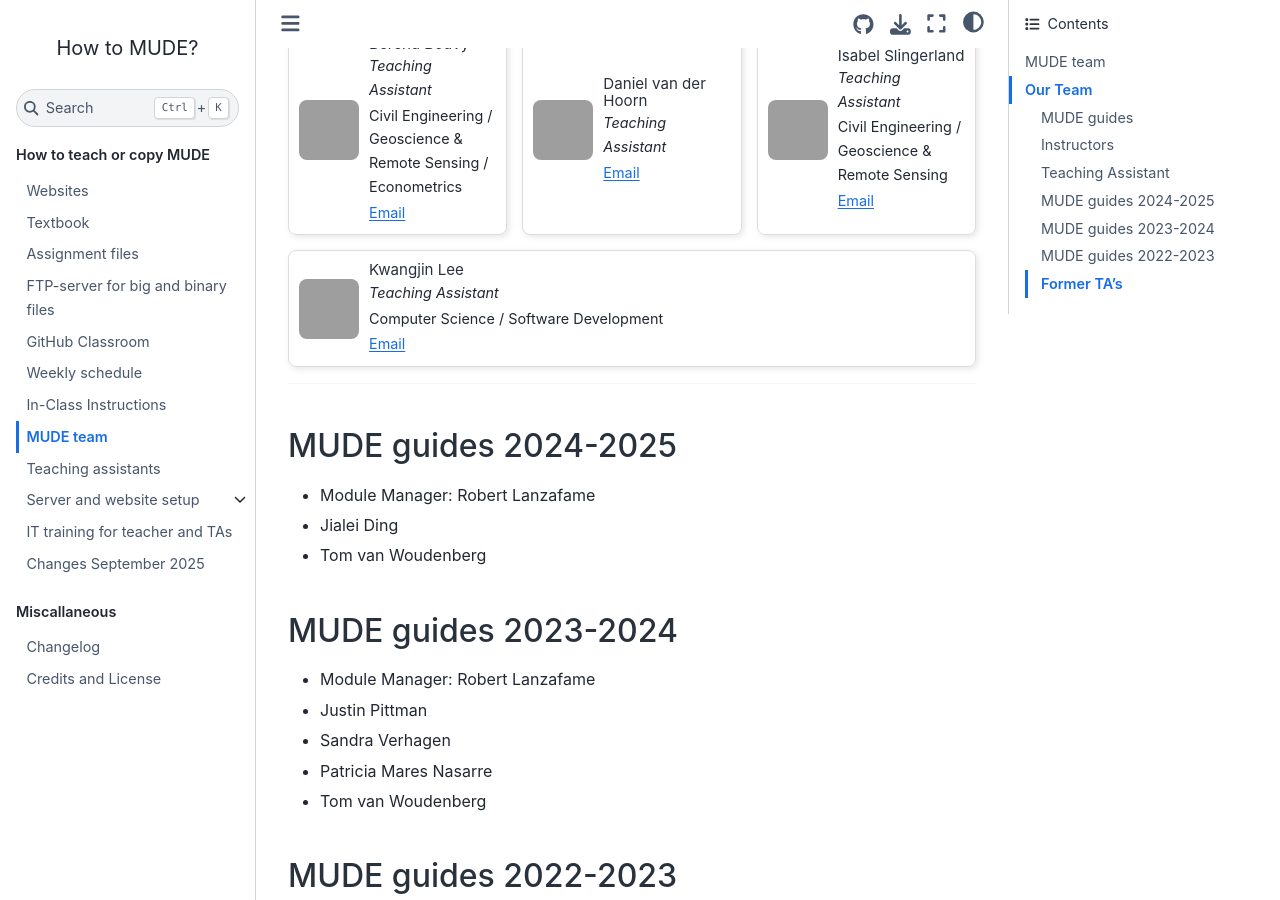
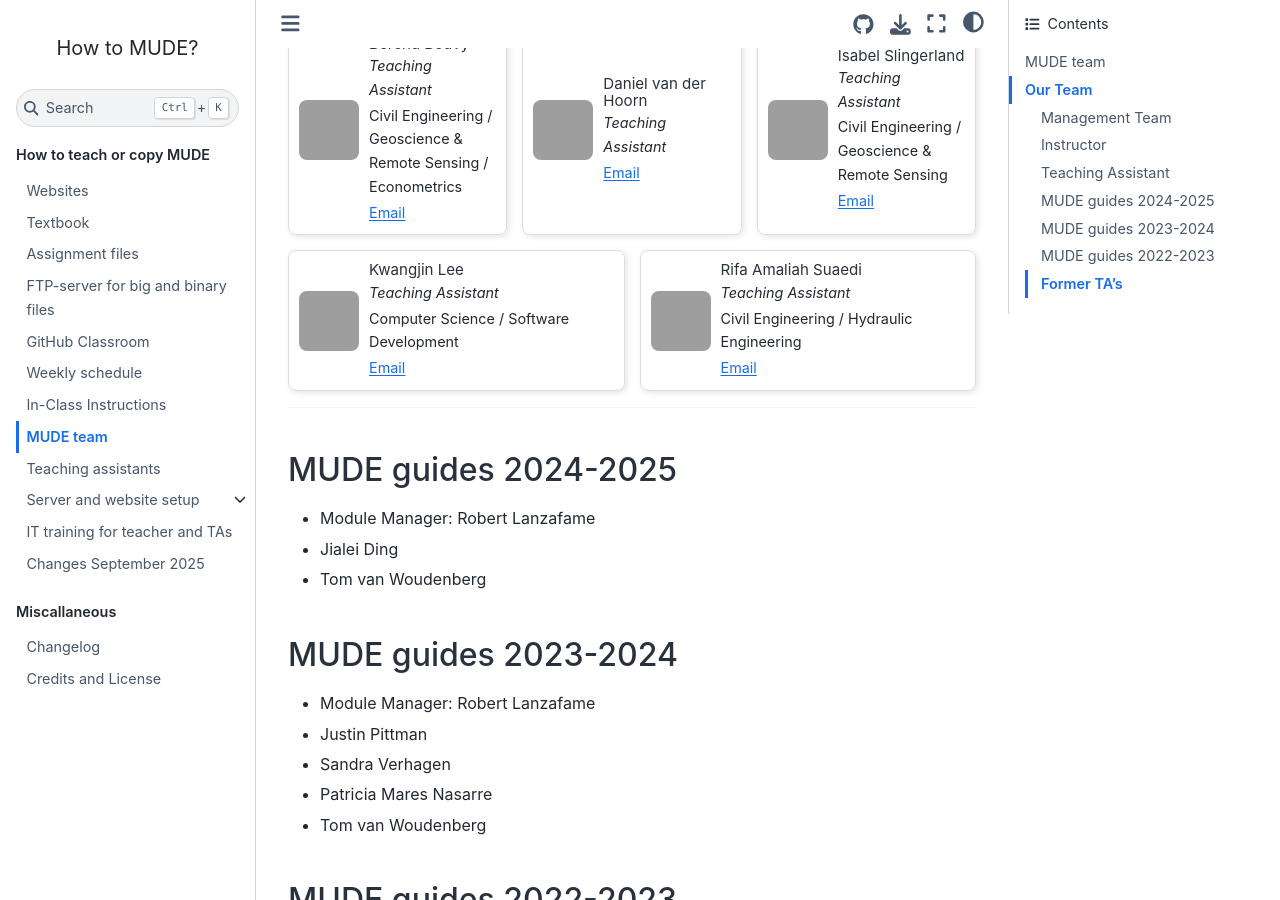
Before and after one commit to TUDelft-MUDE/teacher, a Jupyter Book: the page built from book/team/topics_people.md, in a window 1280 px wide and 900 px high, scrolled down 1531 px. Built offline with Jupyter Book 1.0.4 settings and Sphinx 7.4.7 and the Sphinx Book theme 1.1.4, drawn with Linux system fonts in a browser that asks for light colours; comment, search, counter and statistics services are not loaded; some of the changed text lies outside the part shown; grey boxes are pictures that could not be loaded.

Commit message:
added Rifa

```diff
--- a/book/team/topics_people.md
+++ b/book/team/topics_people.md
@@ -50,7 +50,7 @@
 
 # Our Team
 
-## MUDE guides
+## Management Team
 
 <div class='team-container'><div class="team-card">
 <img src="https://files.mude.citg.tudelft.nl/Frans.jpg" alt="Frans van der Meer" class="dark-light">
@@ -83,7 +83,7 @@
 
 ---
 
-## Instructors
+## Instructor
 
 <div class='team-container'><div class="team-card">
 <img src="https://files.mude.citg.tudelft.nl/Christian.jpg" alt="Christian Tiberius" class="dark-light">
@@ -204,6 +204,14 @@
 <p>Computer Science / Software Development</p>
 <a href="mailto:K.lee-5@student.tudelft.nl">Email</a>
 </div>
+</div><div class="team-card">
+<img src="https://files.mude.citg.tudelft.nl/Photo_Rsuaedi.jpg" alt="Rifa Amaliah Suaedi" class="dark-light">
+<div class="team-info">
+<h3>Rifa Amaliah Suaedi</h3>
+<p><em>Teaching Assistant</em></p>
+<p>Civil Engineering / Hydraulic Engineering</p>
+<a href="mailto:rsuaedi@tudelft.nl">Email</a>
+</div>
 </div></div>
 
 ---
```
Also changed, not shown: book/team/team_info/RifaAmaliahSuaedi.md (added, +9 -0 lines).
